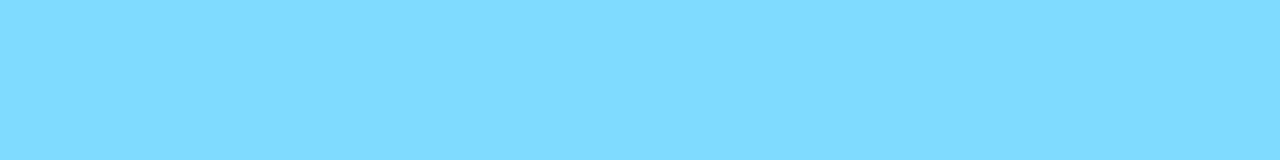
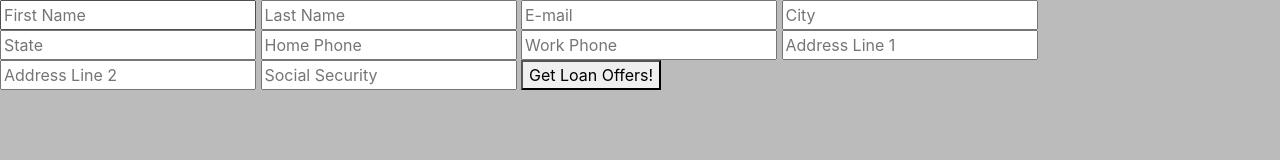
Before and after one commit to sjullieb/even-api, a website built with webpack: page src/index.html in a window 1280 px wide. Built offline with nearby package versions, Linux system fonts and the light colour scheme.

Commit message:
begin form for data collection

```diff
--- a/src/index.html
+++ b/src/index.html
@@ -4,6 +4,19 @@
     <title>EVEN API for a personal loan offer</title>
   </head>
   <body>
+    <form id="inForm">
+      <input id="firstName" name="firstName" placeholder="First Name" type="text">
+      <input id="lastName" name="lastName" placeholder="Last Name" type="text">
+      <input id="email" name="email" placeholder="E-mail" type="text">
+      <input id="city" name="city" placeholder="City" type="text">
+      <input id="state" name="state" placeholder="State" type="text">
+      <input id="primaryPhone" name="primaryPhone" placeholder="Home Phone" type="text">
+      <input id="workPhone" name="workPhone" placeholder="Work Phone" type="text">
+      <input id="address1" name="address1" placeholder="Address Line 1" type="text">
+      <input id="address2" name="address2" placeholder="Address Line 2" type="text">
+      <input id="ssn" name="ssn" placeholder="Social Security" type="text">
+      <button type="submit">Get Loan Offers!</button>
 
+    </form>
   </body>
 </html>
--- a/src/styles.css
+++ b/src/styles.css
@@ -1,3 +1,3 @@
 body {
-  background-color: #7FDBFF;
+  background-color: #BBBBBB;
 }
```
Also changed, not shown: 1 other file.
